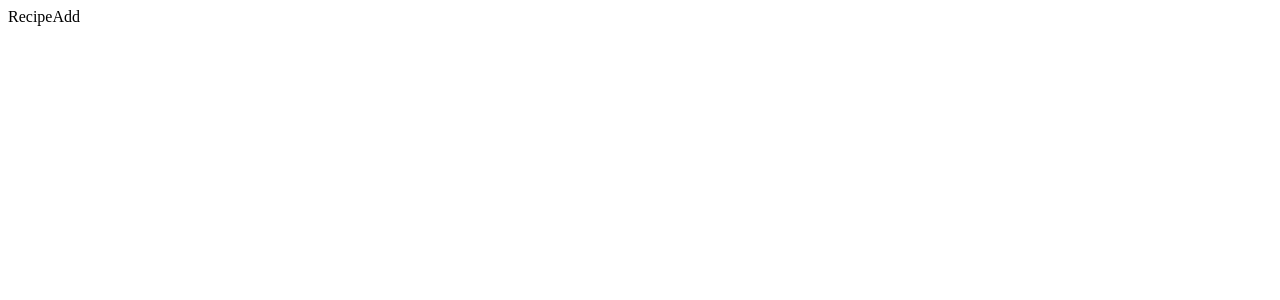
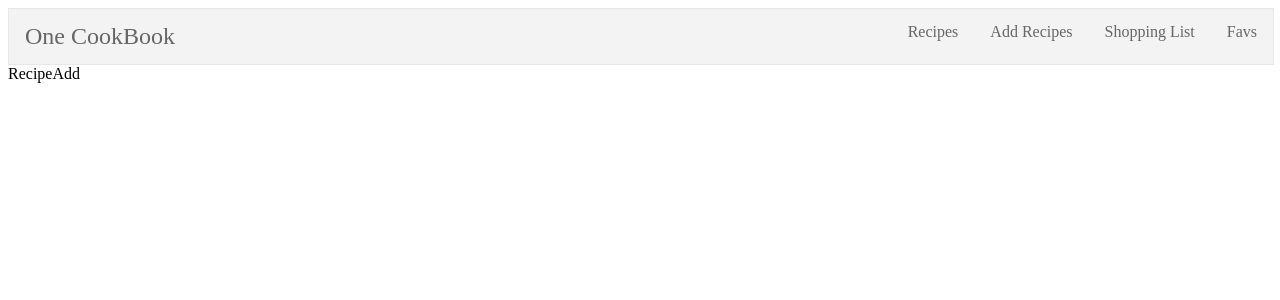
Before and after one commit to leemelisa/cook-book, a React (Create React App) app in the folder one-cookbook/client/: page /recipe/add in a window 1280 px wide. Shown: the top 300 px of the page. Built offline with nearby package versions, Linux system fonts and the light colour scheme.

Commit message:
added nav bar

```diff
--- a/one-cookbook/client/src/App.js
+++ b/one-cookbook/client/src/App.js
@@ -10,6 +10,7 @@ import Nav from './components/layouts/Nav';
 function App() {
   return (
 		<BrowserRouter>
+			<Nav />
 			<Switch>
 				<Route path='/' exact>
 					<Home />
--- a/one-cookbook/client/src/components/layouts/Nav.js
+++ b/one-cookbook/client/src/components/layouts/Nav.js
@@ -1,12 +1,41 @@
 import React from 'react';
 import { NavLink, withRouter, Router } from 'react-router-dom';
+import ReactTooltip from 'react-tooltip';
+import './styles/Nav.scss';
 
 
 class Nav extends React.Component {
     render() {
         return(
             <div>
-                Nav
+                <ReactTooltip place='bottom' />
+                <ul>
+                    <li className='logo'>
+                        <NavLink exact to='/'>
+                            One CookBook
+                        </NavLink>
+                    </li>
+                    <li>
+                        <NavLink exact to='/favorite'>
+                            Favs
+                        </NavLink>
+                    </li>
+                    <li>
+                        <NavLink exact to='/shoppinglist'>
+                            Shopping List
+                        </NavLink>
+                    </li>
+                    <li>
+                        <NavLink exact to='recipe/add'>
+                            Add Recipes
+                        </NavLink>
+                    </li>
+                    <li>
+                        <NavLink exact to='recipe'>
+                            Recipes
+                        </NavLink>
+                    </li>
+                </ul>
             </div>
         );
     }
--- /dev/null
+++ b/one-cookbook/client/src/components/layouts/styles/Nav.scss
@@ -0,0 +1,36 @@
+$logo: #B2D2A4;
+
+ul {
+    list-style-type: none;
+    margin: 0;
+    padding: 0;
+    overflow: hidden;
+    border: 1px solid #e7e7e7;
+    background-color: #f3f3f3;
+    position: sticky;
+    width: 100%;
+
+    li {
+        float: right;
+      }
+      li.logo {
+        float: left;
+        font-size: 24px;
+      }
+      a {
+        display: block;
+        padding: 8px;
+        color: #666;
+        text-align: center;
+        padding: 14px 16px;
+        text-decoration: none;
+
+        &.active {
+            background-color: #B2D2A4;
+        }
+
+        &:hover {
+            background-color: #b5b5a4;
+        }
+      }
+}
```
Also changed, not shown: one-cookbook/client/src/components/layouts/styles/onecookbook-logo.png (added).
